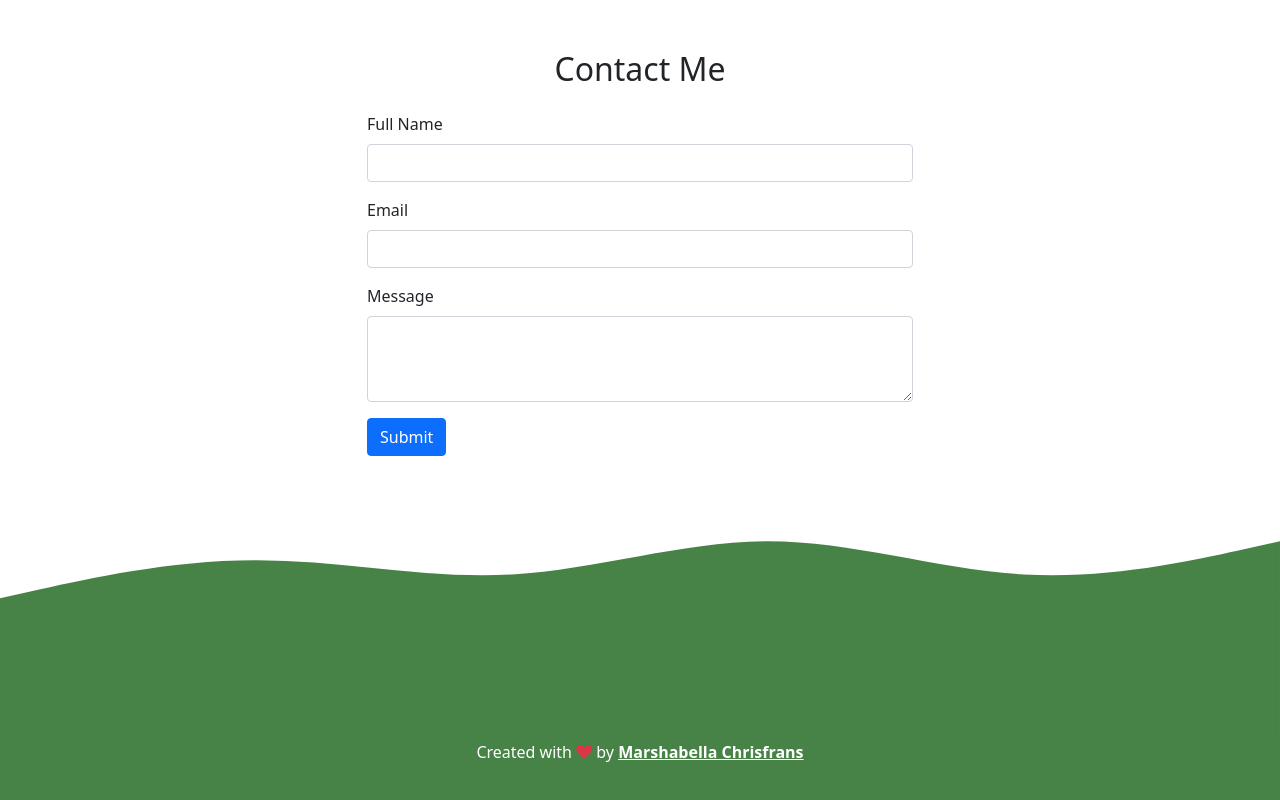
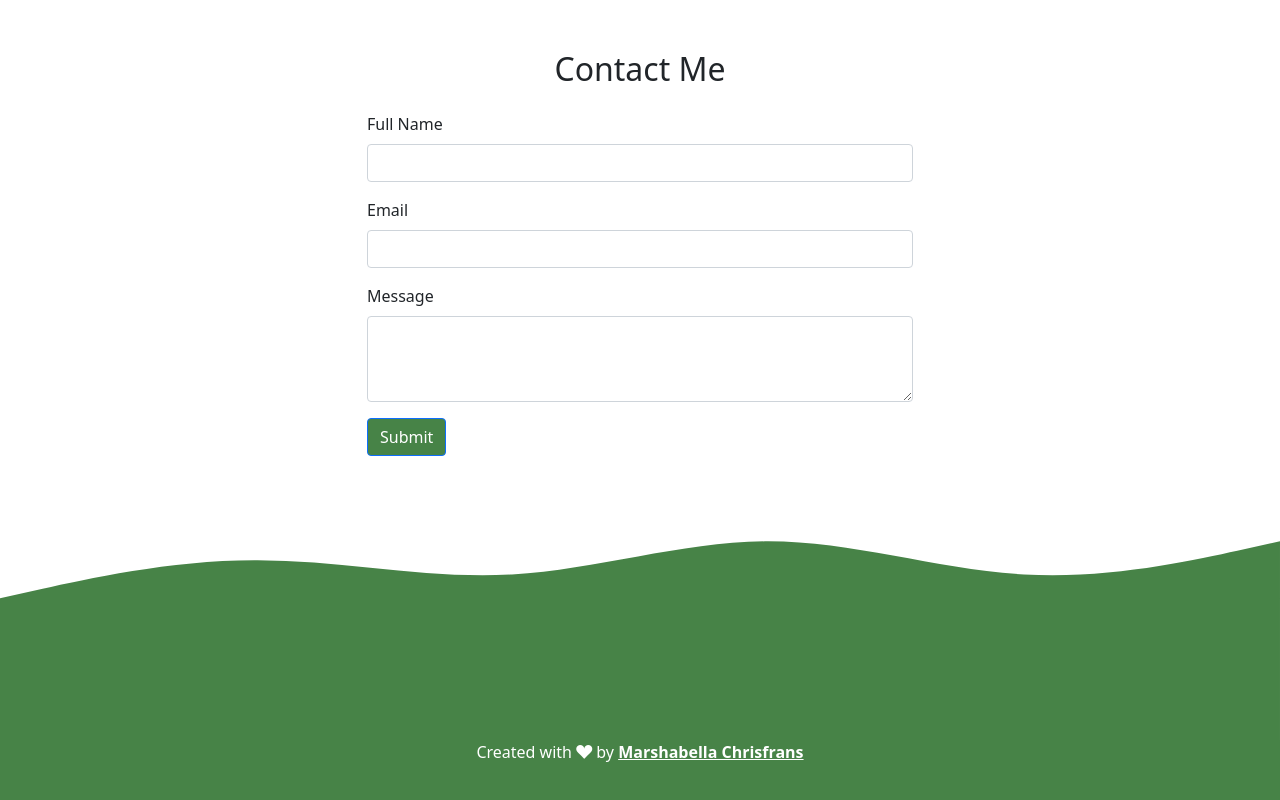
Before and after one commit to marshabellac/marshabellachrisfrans.github.io, a plain HTML site: page index.html in a window 1280 px wide. Shown: the part 2558-3358 px from the top of the page. Drawn offline with nearby package versions, Linux system fonts and the light colour scheme.

Commit message:
index.html

```diff
--- a/index.html
+++ b/index.html
@@ -187,7 +187,7 @@
                 <label for="message" class="form-label">Message</label>
                 <textarea class="form-control" id="message" rows="3"></textarea>
               </div>
-              <button type="submit" class="btn btn-primary">Submit</button>
+              <button type="submit" class="btn btn-primary" style="background-color: #478347">Submit</button>
             </form>
           </div>
         </div>
@@ -204,7 +204,7 @@
 
     <!-- Footer -->
     <footer class="text-white text-center pb-5" style="background-color: #478347">
-      <p>Created with <i class="bi bi-suit-heart-fill text-danger"></i> by <a href="https://www.instagram.com/marshabellac/" class="text-white fw-bold">Marshabella Chrisfrans</a></p>
+      <p>Created with <i class="bi bi-suit-heart-fill"></i> by <a href="https://www.instagram.com/marshabellac/" class="text-white fw-bold">Marshabella Chrisfrans</a></p>
     </footer>
     <!-- Akhir Footer -->
 
```
